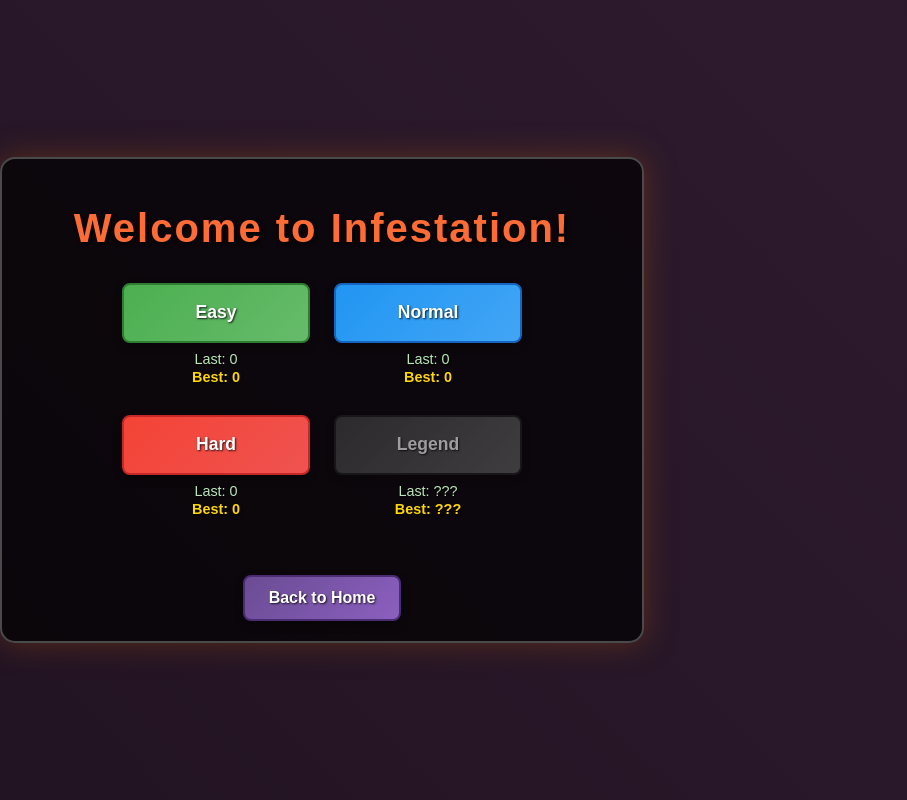
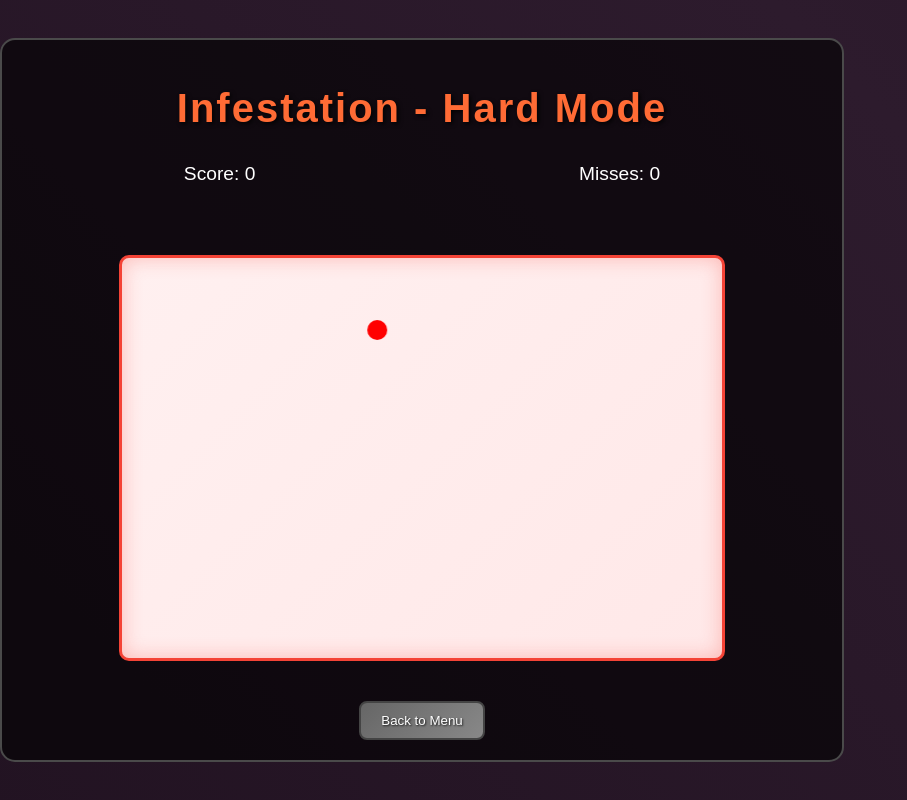
Before and after one commit to GlitchandGo/johnnysarcade, a plain HTML site: page infestation.html in a window 1280 px wide. Both pictures are taken after a click on the button "Hard". Shown: the whole page, without its empty margins (0-907 px from the left). Drawn offline with Linux system fonts and the light colour scheme.

Commit message:
Update infestation.html

```diff
--- a/infestation.html
+++ b/infestation.html
@@ -295,6 +295,7 @@
   <script type="module">
     import { startEasyMode } from './infestation-easy.js';
     import { startNormalMode } from './infestation-normal.js';
+    import { startHardMode } from './infestation-hard.js';
 
     // Function to get score from localStorage with fallback
     function getStoredScore(key, fallback = 0) {
@@ -374,11 +375,10 @@
       startNormalMode();
     });
 
-    // Hard mode button (placeholder functionality)
+    // Hard mode button
     document.getElementById('hard').addEventListener('click', () => {
-      alert('Hard mode not implemented yet!');
-      // toScreen('infestation');
-      // startHardMode();
+      toScreen('infestation');
+      startHardMode();
     });
 
     // Back button
@@ -396,3 +396,4 @@
   </script>
 </body>
 </html>
+</html>
```
